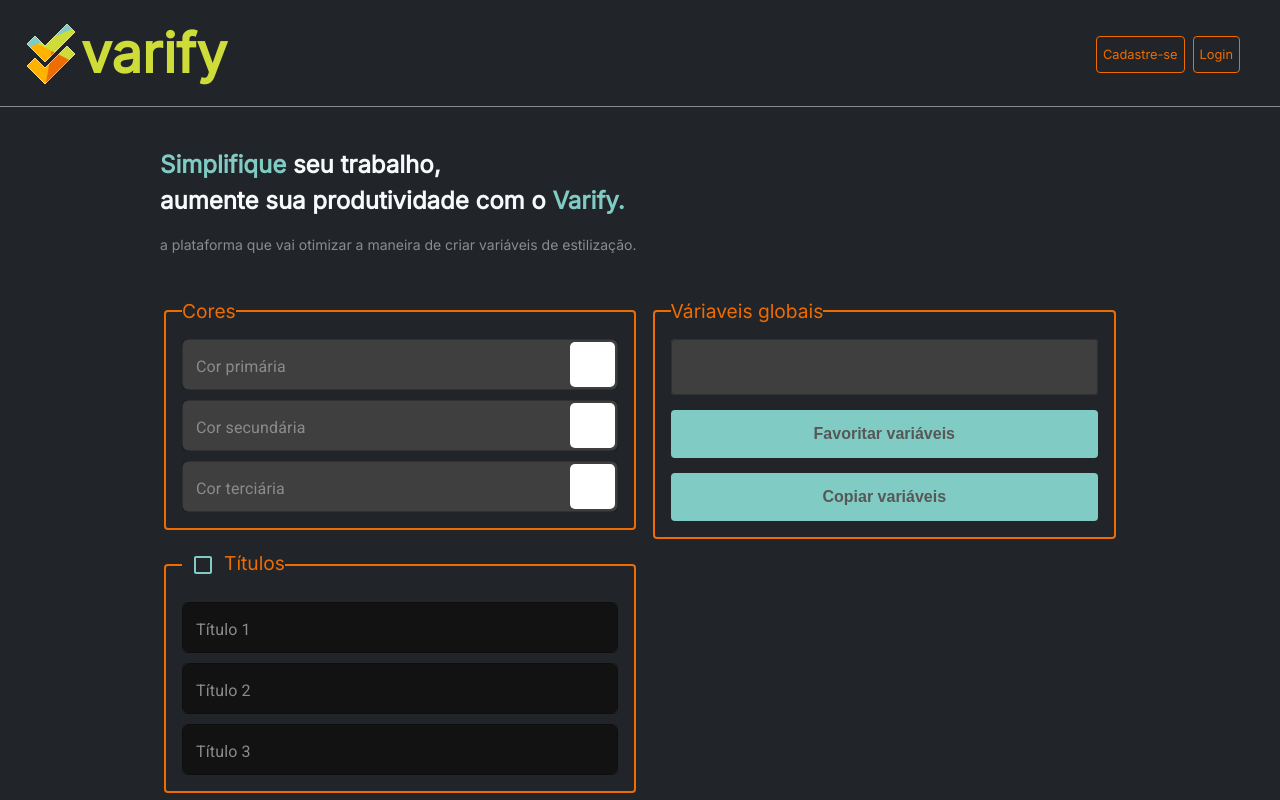
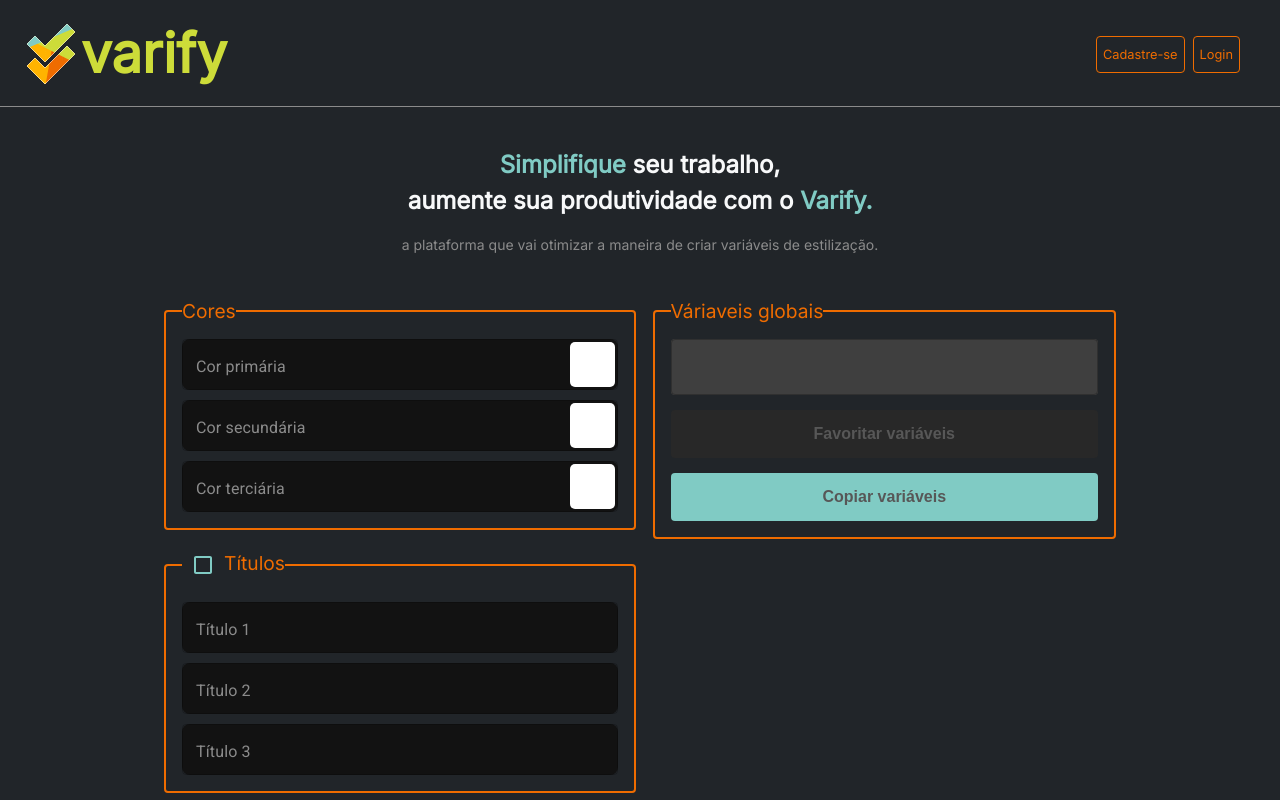
Before and after one commit to kenzieColors/nicole_equipe2_varify, a React (Vite) app: page / in a window 1280 px wide. Shown: the top 800 px of the page. Built offline with nearby package versions, Linux system fonts and the light colour scheme.

Commit message:
fix: toastify copy buttons and css

```diff
--- a/src/components/Button/style.ts
+++ b/src/components/Button/style.ts
@@ -1,4 +1,4 @@
-import styled from "styled-components";
+import styled, { css } from "styled-components";
 
 export const StyledButton = styled.button`
   /* margin: 10px; */
@@ -13,8 +13,23 @@
   color: var(--grey-400);
   /* display: flex; */
 
-  :hover{
+  :hover {
     filter: brightness(0.9);
     color: var(--grey-100);
   }
+  :disabled {
+    background-color: var(--grey-200);
+  }
+
+  ${({ disabled }) => {
+    if (disabled) {
+      return css`
+        :hover {
+          filter: none;
+          color: var(--grey-400);
+          cursor: auto;
+        }
+      `;
+    }
+  }};
 `;
--- a/src/components/Forms/Input/style.ts
+++ b/src/components/Forms/Input/style.ts
@@ -21,8 +21,7 @@
   input {
     background-color: var(--grey-100);
     border-radius: 8px;
-
-    color: var(--grey-600);
+    color: var(--grey-0);
 
     padding: 14px 12px;
   }
--- a/src/components/Forms/InputColorPick/style.ts
+++ b/src/components/Forms/InputColorPick/style.ts
@@ -36,7 +36,8 @@
 export const StyledTextField = styled(TextField)`
   width: 100%;
   input {
-    background-color: #3f3f3f;
+    background-color: var(--grey-100);
+    color: var(--grey-0);
     border-radius: 8px;
 
     padding: 14px 12px;
--- a/src/components/Forms/VarForm/index.tsx
+++ b/src/components/Forms/VarForm/index.tsx
@@ -15,7 +15,8 @@
   name,
   onChangeFunction,
 }: iVarFormProps) => {
-  const [formDisable, setFormDisable] = useState(false);
+  const [formDisable, setFormDisable] = useState(true);
+
   return (
     <StyledFieldSet disabled={formDisable}>
       {checkbox ? (
--- a/src/components/Forms/VarForm/style.ts
+++ b/src/components/Forms/VarForm/style.ts
@@ -1,4 +1,4 @@
-import styled from "styled-components";
+import styled, { css } from "styled-components";
 
 export const StyledFieldSet = styled.fieldset`
   display: flex;
@@ -25,6 +25,7 @@
   .check {
     color: var(--color-brand-1);
   }
+
   @media (min-width: 769px) {
     legend {
       font-size: 1.2rem;
--- a/src/components/UserSavedVars/UserSavedVarsCard/index.tsx
+++ b/src/components/UserSavedVars/UserSavedVarsCard/index.tsx
@@ -5,8 +5,11 @@
 import trashIcon from "../../../assets/trash.svg";
 import { useCopyToClipboard } from "usehooks-ts";
 import { VarContext } from "../../../providers/VarContext";
+import { ToastifyContext } from "../../../providers/ToastifyContext";
 
 const UserSavedVarsCard = ({ favorite }: IUserSavedVars) => {
+  const { toastify } = useContext(ToastifyContext);
+
   const [colorPrimiryCardBack, setcolorPrimiryCardBack] = useState<
     string | undefined
   >("");
@@ -49,6 +52,7 @@
           alt="copy to clipboard"
           onClick={() => {
             copy(globalVarGenerator(favorite));
+            toastify("success", "Variáveis copiadas com sucesso");
           }}
         />
       </button>
--- a/src/pages/DashboardPage/index.tsx
+++ b/src/pages/DashboardPage/index.tsx
@@ -10,7 +10,6 @@
 const DashboardPage = () => {
   const { userID, requestUserSavedVars, user, userLogout } =
     useContext(UserContext);
-  console.log(user);
 
   const navigate = useNavigate();
 
--- a/src/pages/LandingPage/index.tsx
+++ b/src/pages/LandingPage/index.tsx
@@ -11,12 +11,15 @@
 import { LogoLink, TopLink } from "../../components/Header/style";
 import varify from "../../assets/varify.png";
 import { UserContext } from "../../providers/UserContext";
+import { ToastifyContext } from "../../providers/ToastifyContext";
 
 const LandingPage = () => {
   const { variables, setVarColors, setVarSizes, globalVarGenerator } =
     useContext(VarContext);
 
   const { user, userID, saveUserVars } = useContext(UserContext);
+
+  const { toastify } = useContext(ToastifyContext);
 
   const [value, copy] = useCopyToClipboard();
 
@@ -53,7 +56,8 @@
         </h2>
 
         <p>
-          a plataforma que vai otimizar a maneira de criar variáveis de estilização.
+          a plataforma que vai otimizar a maneira de criar variáveis de
+          estilização.
         </p>
       </StyledSection>
 
@@ -145,6 +149,7 @@
               type="button"
               onClickFunction={() => {
                 copy(globalVarGenerator(variables));
+                toastify("success", "Variáveis copiadas com sucesso");
               }}
             >
               Copiar variáveis
--- a/src/pages/LandingPage/style.ts
+++ b/src/pages/LandingPage/style.ts
@@ -1,5 +1,4 @@
 import styled from "styled-components";
-import { FieldSet } from "../../components/Forms/Input/style";
 
 export const StyledMain = styled.main`
   width: 100%;
@@ -83,6 +82,7 @@
     }
     .boxTextField {
       background-color: var(--grey-300);
+
       color: var(--grey-0);
 
       border-radius: var(--radius-default);
@@ -105,6 +105,9 @@
 `;
 
 export const StyledSection = styled.section`
+  display: flex;
+  flex-direction: column;
+  align-items: center;
   margin-top: 20px;
   padding: 20px;
 
--- a/src/providers/VarContext/index.tsx
+++ b/src/providers/VarContext/index.tsx
@@ -64,8 +64,22 @@
       let variable = entry[0];
       let value = entry[1];
 
-      varResult = `${varResult}
-      --${variable}: ${value}`;
+      if (variable.toLowerCase().includes("color")) {
+        varResult = `${varResult}
+  --color-${variable.slice(5).toLocaleLowerCase()}: ${value};`;
+      }
+      if (variable.toLowerCase().includes("title")) {
+        varResult = `${varResult}
+  --title-${variable.slice(9).toLocaleLowerCase()}: ${value}rem;`;
+      }
+      if (variable.toLowerCase().includes("text")) {
+        varResult = `${varResult}
+  --text-${variable.slice(8).toLocaleLowerCase()}: ${value}rem;`;
+      }
+      if (variable.toLowerCase().includes("radius")) {
+        varResult = `${varResult}
+  --radius-${variable.slice(10).toLocaleLowerCase()}: ${value}px;`;
+      }
     });
     return varResult;
   };
```
